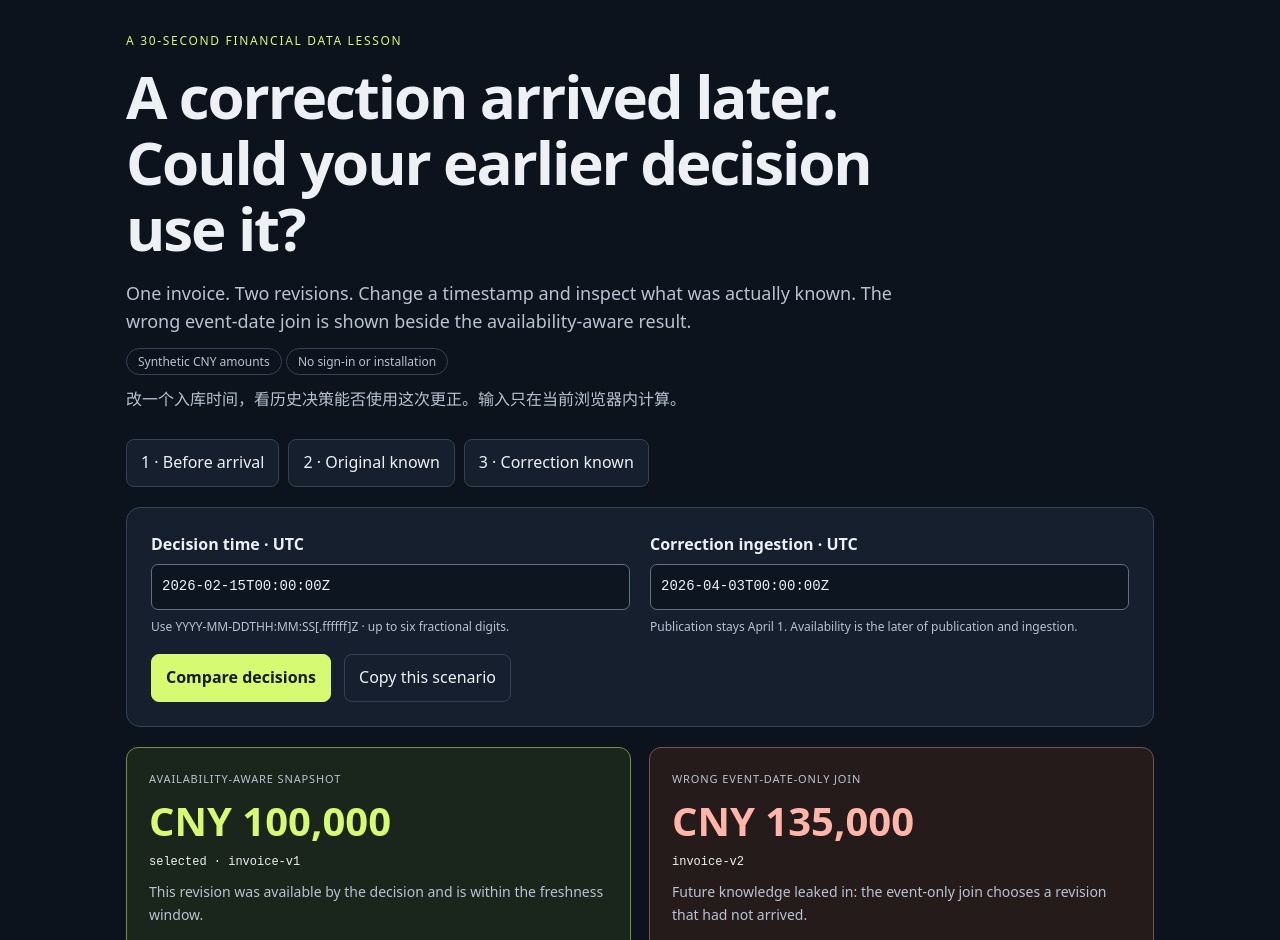
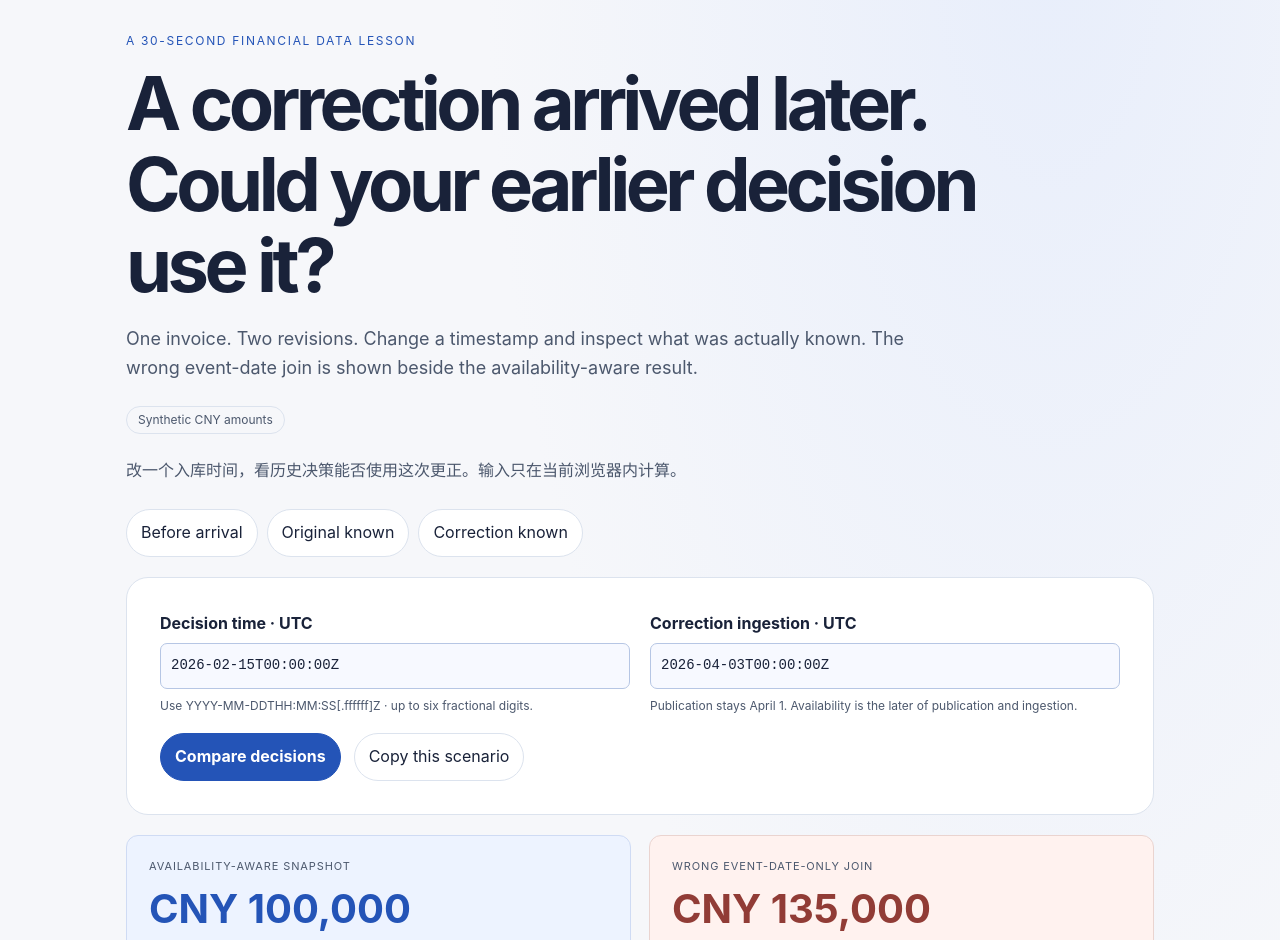
Before and after one commit to dev-belly/PITBridge, a plain HTML site: page site/try/index.html in a window 1280 px wide. Shown: the part 66-1006 px from the top of the page. Drawn offline with Linux system fonts and the light colour scheme.

Commit message:
Redesign the timing lesson and restore shared scenarios (#34)

```diff
--- a/site/try/index.html
+++ b/site/try/index.html
@@ -6,13 +6,13 @@
   <meta name="description" content="Change one invoice arrival time and see which historical revision a decision could know. A free, no-install PITBridge lesson with synthetic data.">
   <title>PITBridge · Try the timing question</title>
   <style>
-    :root{color-scheme:dark;--bg:#0d131c;--panel:#151f2d;--ink:#edf1f5;--muted:#b7c3d2;--line:#344256;--green:#d7fa73;--red:#ffb5a7}
-    *{box-sizing:border-box}body{margin:0;background:var(--bg);color:var(--ink);font:16px/1.6 system-ui,sans-serif}main{max-width:1080px;margin:auto;padding:30px 26px 55px}
+    :root{color-scheme:light;--bg:#f6f7fa;--panel:#ffffff;--ink:#192239;--muted:#4c586d;--line:#dce3ee;--green:#2454b7;--red:#913c36}
+    *{box-sizing:border-box}body{margin:0;background:radial-gradient(ellipse at 82% 0%,#e8eefb,transparent 38%),var(--bg);color:var(--ink);font:16px/1.6 -apple-system,BlinkMacSystemFont,system-ui,sans-serif}main{max-width:1080px;margin:auto;padding:30px 26px 55px}
     a{color:var(--green);text-underline-offset:4px}nav{display:flex;justify-content:space-between;gap:16px;flex-wrap:wrap;font-size:14px}.brand{font-weight:800;letter-spacing:.09em;text-decoration:none}.eyebrow{margin:45px 0 10px;color:var(--green);font-size:12px;letter-spacing:.14em;text-transform:uppercase}
-    h1{font-size:clamp(33px,5.5vw,60px);line-height:1.1;letter-spacing:-.035em;max-width:850px;margin:12px 0 18px}h2{font-size:21px;line-height:1.3;margin:0 0 14px}p{margin:12px 0;color:var(--muted)}.intro{max-width:800px;font-size:18px}.badge{display:inline-block;border:1px solid var(--line);border-radius:20px;padding:3px 11px;font-size:12px;color:var(--muted)}
-    .presets{display:flex;gap:9px;flex-wrap:wrap;margin:26px 0 18px}button,.button{font:inherit;cursor:pointer;border:1px solid var(--line);border-radius:8px;background:var(--panel);color:var(--ink);padding:10px 14px;text-decoration:none;display:inline-block}button:hover,.button:hover{border-color:var(--green)}button:focus-visible,a:focus-visible,input:focus-visible{outline:3px solid var(--green);outline-offset:3px}button:disabled{opacity:.5;cursor:default}.primary{background:var(--green);color:#131b0a;border-color:var(--green);font-weight:750}
-    .panel{background:var(--panel);border:1px solid var(--line);border-radius:14px;padding:24px;margin:20px 0}.fields{display:grid;grid-template-columns:1fr 1fr;gap:20px}label{display:block;font-weight:650;margin-bottom:7px}input{width:100%;min-width:0;color:var(--ink);background:#0d1521;border:1px solid #607089;border-radius:7px;padding:12px 10px;font:14px/1.4 ui-monospace,monospace}small{display:block;color:var(--muted);font-size:12px;margin-top:7px}.actions{display:flex;align-items:center;gap:13px;flex-wrap:wrap;margin-top:18px}.actions span{font-size:13px;color:var(--muted)}
-    .results{display:grid;grid-template-columns:1fr 1fr;gap:18px}.result{border:1px solid var(--line);border-radius:12px;padding:22px}.result.safe{border-color:#768d43;background:#1a251b}.result.unsafe{background:#261b1b;border-color:#79524c}.result-label{text-transform:uppercase;letter-spacing:.08em;font-size:11px;color:var(--muted)}.amount{font-size:clamp(26px,4vw,40px);font-weight:750;line-height:1.2;margin:10px 0}.safe .amount{color:var(--green)}.unsafe .amount{color:var(--red)}.reason{min-height:50px;font-size:14px;margin-bottom:0}.status{font:12px ui-monospace,monospace;overflow-wrap:anywhere}.error{color:var(--red);border-left:3px solid var(--red);padding:12px 15px;background:#291c20}.table-wrap{overflow:auto}table{width:100%;border-collapse:collapse;font-size:13px}th,td{text-align:left;padding:11px 10px;border-bottom:1px solid var(--line);vertical-align:top}th{color:var(--muted);font-weight:500}td{overflow-wrap:anywhere}.time{font-family:ui-monospace,monospace;font-size:12px;max-width:220px}.availability{color:var(--green)}.after{color:var(--red)}.foot{font-size:13px;max-width:900px}footer{border-top:1px solid var(--line);margin-top:35px;padding-top:25px}code{overflow-wrap:anywhere}[hidden]{display:none!important}
+    h1{font-size:clamp(33px,6.4vw,74px);line-height:1.1;letter-spacing:-.061em;max-width:850px;margin:12px 0 18px}h2{font-size:21px;line-height:1.3;margin:0 0 14px}p{margin:12px 0;color:var(--muted)}.intro{max-width:800px;font-size:18px}.badge{display:inline-block;border:1px solid var(--line);border-radius:20px;padding:3px 11px;font-size:12px;color:var(--muted)}
+    .presets{display:flex;gap:9px;flex-wrap:wrap;margin:26px 0 18px}button,.button{font:inherit;cursor:pointer;border:1px solid var(--line);border-radius:999px;background:var(--panel);color:var(--ink);padding:10px 14px;text-decoration:none;display:inline-block}button:hover,.button:hover{border-color:var(--green)}button:focus-visible,a:focus-visible,input:focus-visible{outline:3px solid var(--green);outline-offset:3px}button:disabled{opacity:.5;cursor:default}.primary{background:var(--green);color:white;border-color:var(--green);font-weight:750}
+    .panel{background:var(--panel);border:1px solid var(--line);border-radius:22px;padding:clamp(18px,3.4vw,33px);margin:20px 0}.fields{display:grid;grid-template-columns:1fr 1fr;gap:20px}label{display:block;font-weight:650;margin-bottom:7px}input{width:100%;min-width:0;color:var(--ink);background:#f7f9ff;border:1px solid #b6c6e4;border-radius:7px;padding:12px 10px;font:14px/1.4 ui-monospace,monospace}small{display:block;color:var(--muted);font-size:12px;margin-top:7px}.actions{display:flex;align-items:center;gap:13px;flex-wrap:wrap;margin-top:18px}.actions span{font-size:13px;color:var(--muted)}
+    .results{display:grid;grid-template-columns:1fr 1fr;gap:18px}.result{border:1px solid var(--line);border-radius:12px;padding:22px}.result.safe{border-color:#cfdbf4;background:#edf3ff}.result.unsafe{background:#fff2ef;border-color:#ead4d0}.result-label{text-transform:uppercase;letter-spacing:.08em;font-size:11px;color:var(--muted)}.amount{font-size:clamp(26px,4vw,40px);font-weight:750;line-height:1.2;margin:10px 0}.safe .amount{color:var(--green)}.unsafe .amount{color:var(--red)}.reason{min-height:50px;font-size:14px;margin-bottom:0}.status{font:12px ui-monospace,monospace;overflow-wrap:anywhere}.error{color:var(--red);border-left:3px solid var(--red);padding:12px 15px;background:#fff0ef}.table-wrap{overflow:auto}table{width:100%;border-collapse:collapse;font-size:13px}th,td{text-align:left;padding:11px 10px;border-bottom:1px solid var(--line);vertical-align:top}th{color:var(--muted);font-weight:500}td{overflow-wrap:anywhere}.time{font-family:ui-monospace,monospace;font-size:12px;max-width:220px}.availability{color:var(--green)}.after{color:var(--red)}.foot{font-size:13px;max-width:900px}footer{border-top:1px solid var(--line);margin-top:35px;padding-top:25px}code{overflow-wrap:anywhere}[hidden]{display:none!important}
     @media(max-width:650px){main{padding:22px 17px 38px}.eyebrow{margin-top:30px}.fields,.results{grid-template-columns:1fr}.panel{padding:18px}.intro{font-size:16px}.presets button{flex:1;min-width:125px}th,td{padding:9px 7px}.reason{min-height:0}}
   </style>
 </head>
@@ -21,12 +21,12 @@
   <p class="eyebrow">A 30-second financial data lesson</p>
   <h1>A correction arrived later.<br>Could your earlier decision use it?</h1>
   <p class="intro">One invoice. Two revisions. Change a timestamp and inspect what was actually known. The wrong event-date join is shown beside the availability-aware result.</p>
-  <span class="badge">Synthetic CNY amounts</span> <span class="badge">No sign-in or installation</span>
+  <p class="badge">Synthetic CNY amounts</p>
   <p lang="zh-CN">改一个入库时间，看历史决策能否使用这次更正。输入只在当前浏览器内计算。</p>
   <div class="presets" aria-label="Example decisions">
-    <button type="button" data-preset="2026-02-01T00:00:00Z">1 · Before arrival</button>
-    <button type="button" data-preset="2026-02-15T00:00:00Z">2 · Original known</button>
-    <button type="button" data-preset="2026-04-15T00:00:00Z">3 · Correction known</button>
+    <button type="button" data-preset="2026-02-01T00:00:00Z">Before arrival</button>
+    <button type="button" data-preset="2026-02-15T00:00:00Z">Original known</button>
+    <button type="button" data-preset="2026-04-15T00:00:00Z">Correction known</button>
   </div>
   <form id="timing-form" class="panel">
     <div class="fields">
@@ -120,9 +120,12 @@ globalThis.PITTrial = (() => {
     if (downloadUrl) URL.revokeObjectURL(downloadUrl);
     downloadUrl = null;
   }
-  const initial = new URLSearchParams(location.hash.slice(1));
-  if (initial.has("decision")) decision.value = initial.get("decision");
-  if (initial.has("ingested")) ingestion.value = initial.get("ingested");
+  function restoreScenario() {
+    const parameters = new URLSearchParams(location.hash.slice(1));
+    decision.value = parameters.get("decision") ?? decision.defaultValue;
+    ingestion.value = parameters.get("ingested") ?? ingestion.defaultValue;
+    render();
+  }
   const amount = value => value === null ? "Missing" : "CNY " + value.toLocaleString("en-US");
   const put = (id, value) => { document.getElementById(id).textContent = value; };
   function render() {
@@ -160,6 +163,7 @@ globalThis.PITTrial = (() => {
   decision.addEventListener("change", render); ingestion.addEventListener("change", render);
   window.addEventListener("pagehide", clearDownload);
   window.addEventListener("pageshow", render);
+  window.addEventListener("hashchange", restoreScenario);
   for (const button of document.querySelectorAll("[data-preset]")) button.addEventListener("click", () => {
     decision.value = button.dataset.preset; ingestion.value = "2026-04-03T00:00:00Z"; render();
   });
@@ -177,7 +181,7 @@ globalThis.PITTrial = (() => {
       copying = false; share.disabled = output.hidden;
     }
   });
-  render();
+  restoreScenario();
 })();
 </script>
 </body></html>
```
